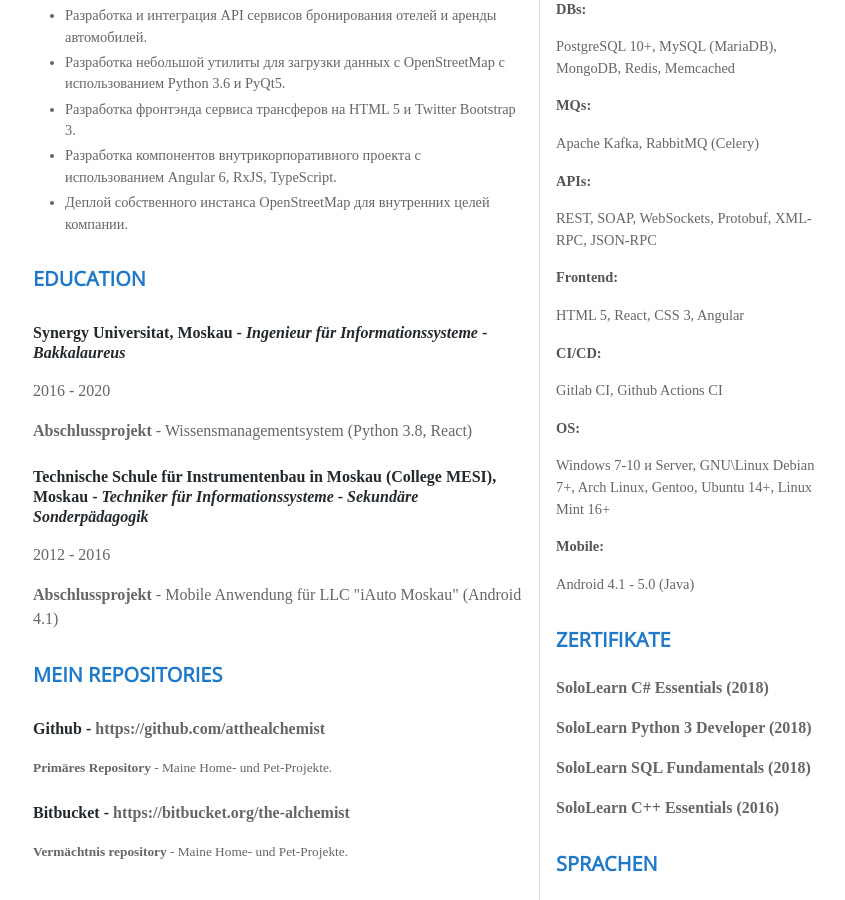
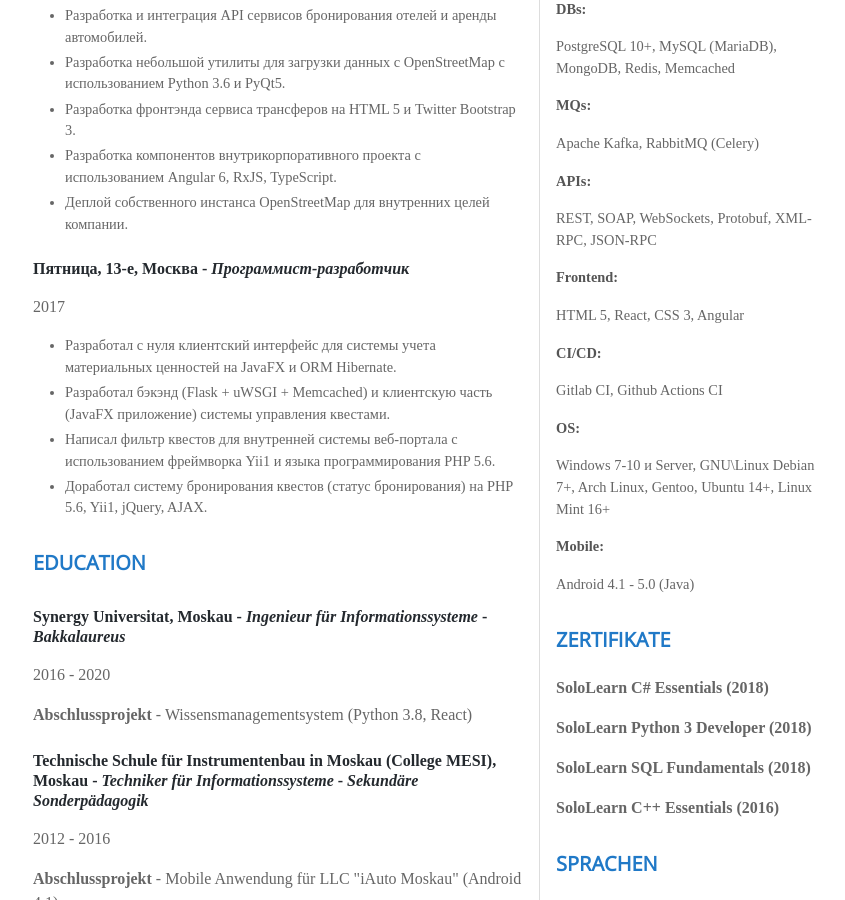
Before and after one commit to atthealchemist/atthealchemist.github.io, a Jekyll site: the page built from pages/de/index.md, in a window 1280 px wide and 900 px high, scrolled down 2016 px. Shown: the whole window, without its empty margins (117-962 px from the left). Built offline with Jekyll 4.4.1, drawn with Linux system fonts in a browser that asks for light colours; nearby versions of some CDN libraries; some web fonts are replaced.

Commit message:
Немного переработал секцию работы

```diff
--- a/_data/jobs.yml
+++ b/_data/jobs.yml
@@ -36,6 +36,17 @@ jobs:
         - Development of transfers service frontend with HTML 5 and Twitter Bootstrap 3.
         - Development of incorporated components using Angular 6, RxJS, TypeScript.
         - Deployment of own instance of OpenStreetMap for inner company usage.
+    - title: Пятница, 13-е
+      position: Программист-разработчик
+      city: Москва
+      period:
+        from: 2017
+        to: 2017
+      tasks:
+        - Разработал с нуля клиентский интерфейс для системы учета материальных ценностей на JavaFX и ORM Hibernate.
+        - Разработал бэкэнд (Flask + uWSGI + Memcached) и клиентскую часть (JavaFX приложение) системы управления квестами.
+        - Написал фильтр квестов для внутренней системы веб-портала с использованием фреймворка Yii1 и языка программирования PHP 5.6.
+        - Доработал систему бронирования квестов (статус бронирования) на PHP 5.6, Yii1, jQuery, AJAX.
   ru:
     - title: ООО "Робин"
       position: Программист - разработчик
@@ -71,6 +82,17 @@ jobs:
         - Разработка фронтэнда сервиса трансферов на HTML 5 и Twitter Bootstrap 3.
         - Разработка компонентов внутрикорпоративного проекта с использованием Angular 6, RxJS, TypeScript.
         - Деплой собственного инстанса OpenStreetMap для внутренних целей компании.
+    - title: Пятница, 13-е
+      position: Программист-разработчик
+      city: Москва
+      period:
+        from: 2017
+        to: 2017
+      tasks:
+        - Разработал с нуля клиентский интерфейс для системы учета материальных ценностей на JavaFX и ORM Hibernate.
+        - Разработал бэкэнд (Flask + uWSGI + Memcached) и клиентскую часть (JavaFX приложение) системы управления квестами.
+        - Написал фильтр квестов для внутренней системы веб-портала с использованием фреймворка Yii1 и языка программирования PHP 5.6.
+        - Доработал систему бронирования квестов (статус бронирования) на PHP 5.6, Yii1, jQuery, AJAX.
   de:
     - title: ООО "Робин"
       position: Программист - разработчик
@@ -106,3 +128,14 @@ jobs:
         - Разработка фронтэнда сервиса трансферов на HTML 5 и Twitter Bootstrap 3.
         - Разработка компонентов внутрикорпоративного проекта с использованием Angular 6, RxJS, TypeScript.
         - Деплой собственного инстанса OpenStreetMap для внутренних целей компании.
+    - title: Пятница, 13-е
+      position: Программист-разработчик
+      city: Москва
+      period:
+        from: 2017
+        to: 2017
+      tasks:
+        - Разработал с нуля клиентский интерфейс для системы учета материальных ценностей на JavaFX и ORM Hibernate.
+        - Разработал бэкэнд (Flask + uWSGI + Memcached) и клиентскую часть (JavaFX приложение) системы управления квестами.
+        - Написал фильтр квестов для внутренней системы веб-портала с использованием фреймворка Yii1 и языка программирования PHP 5.6.
+        - Доработал систему бронирования квестов (статус бронирования) на PHP 5.6, Yii1, jQuery, AJAX.
--- a/pages/de/index.md
+++ b/pages/de/index.md
@@ -37,7 +37,11 @@ lang: de
         <strong>{{ place.title }}</strong>, {{ place.city }} -
         <em>{{ place.position }}</em>
     </h4>
-    <p>{{ place.period.from }} - {{ place.period.to }}</p>
+    {% if place.period.from != place.period.to %}
+        <p>{{ place.period.from }} - {{ place.period.to }}</p>
+    {% else %}
+        <p>{{ place.period.to }}</p>
+    {% endif %}
     <ul>
         {% for task in place.tasks %}
             <li>{{ task }}</li>
@@ -54,7 +58,11 @@ lang: de
         <strong>{{ place.title }}</strong>, {{ place.city }} -
         <em>{{ place.specialization }}</em> - <em>{{ place.degree }}</em>
     </h4>
-    <p>{{ place.period.from }} - {{ place.period.to }}</p>
+    {% if place.period.from != place.period.to %}
+        <p>{{ place.period.from }} - {{ place.period.to }}</p>
+    {% else %}
+        <p>{{ place.period.to }}</p>
+    {% endif %}
     {% assign techs = place.graduation_project.technologies | join: ', ' %}
     <p><strong>{{ index_i18n.content.education.graduation_project }}</strong> - {{ place.graduation_project.description }} ({{ techs }})
 </p>
```
Also changed, not shown: pages/en/index.md (+5 -1 lines), pages/ru/index.md (+5 -1 lines).
